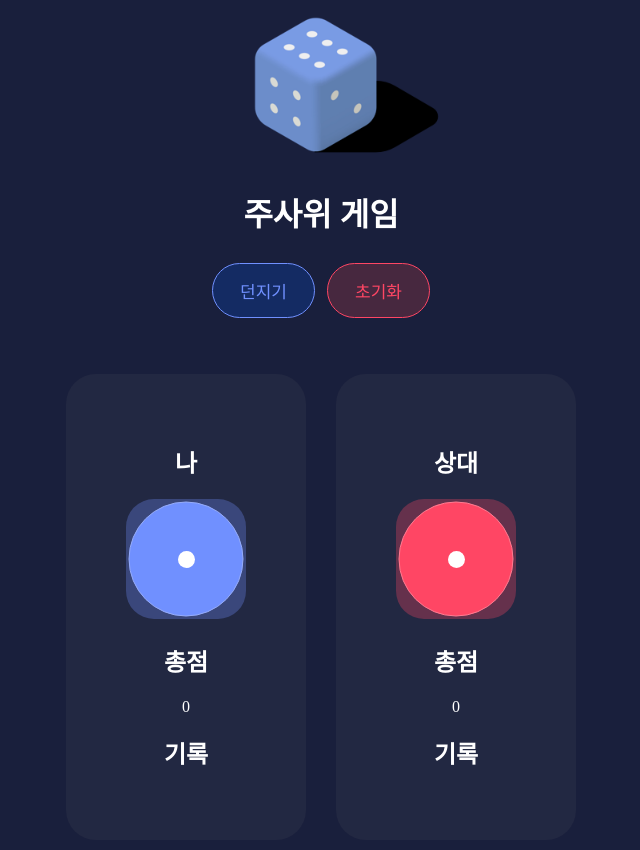
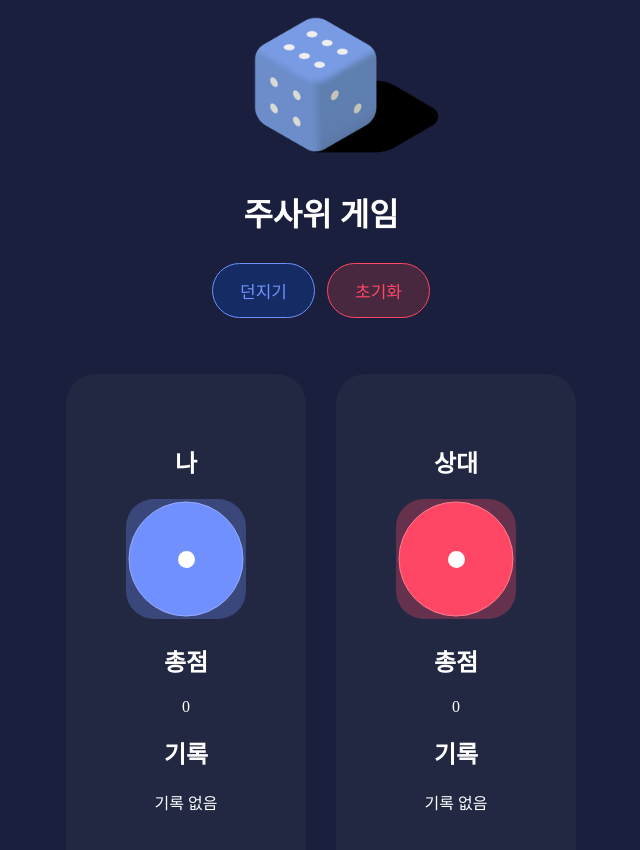
Before and after one commit to xenosign/codit-react, a React (Create React App) app: page / in a window 1280 px wide. Shown: the top 850 px of the page, without its empty margins (319-959 px from the left). Built offline with nearby package versions, Linux system fonts and the light colour scheme; the HTML template or start-up script is replaced by a standard one.

Commit message:
코드 정리

```diff
--- a/src/Board.js
+++ b/src/Board.js
@@ -11,8 +11,6 @@ function Board({ name, color, gameHistory }) {
   const num = gameHistory[gameHistory.length - 1] || 1;
   const sum = gameHistory.reduce((a, b) => a + b, 0);
 
-  console.log(num);
-
   return (
     <>
       <div style={boxStyle}>
@@ -21,7 +19,7 @@ function Board({ name, color, gameHistory }) {
         <h2>총점</h2>
         <p>{sum}</p>
         <h2>기록</h2>
-        <p>{gameHistory.join(",")}</p>
+        <p>{gameHistory.length === 0 ? '기록 없음' : gameHistory.join(",")}</p>
       </div>
     </>
   );
```
